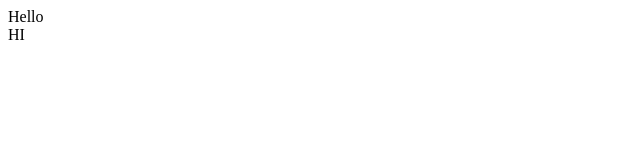
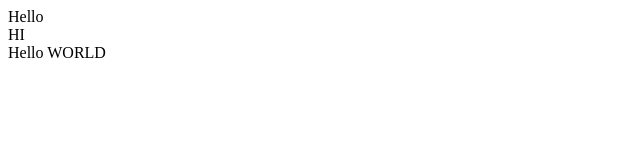
Before and after one commit to Thal123456/new-repository, a plain HTML site: page index.html in a window 1280 px wide. Shown: the whole page, without its empty margins (0-640 px from the left). Drawn offline with Linux system fonts and the light colour scheme.

Commit message:
index.html

```diff
--- a/index.html
+++ b/index.html
@@ -8,5 +8,6 @@
   <body>
     <div>Hello</div>
     <div>HI</div>
+    <div>Hello WORLD</div>
   </body>
 </html>
```
